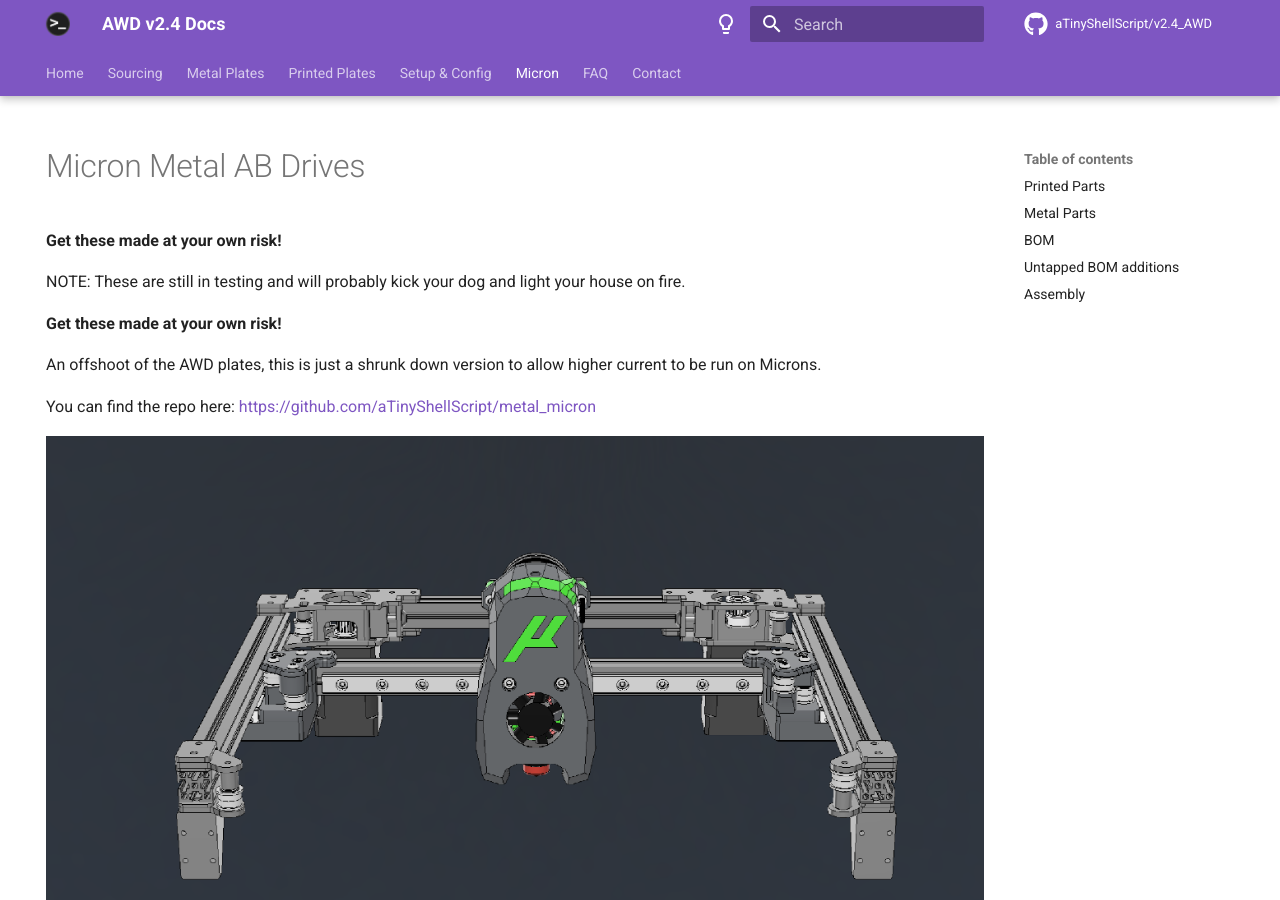
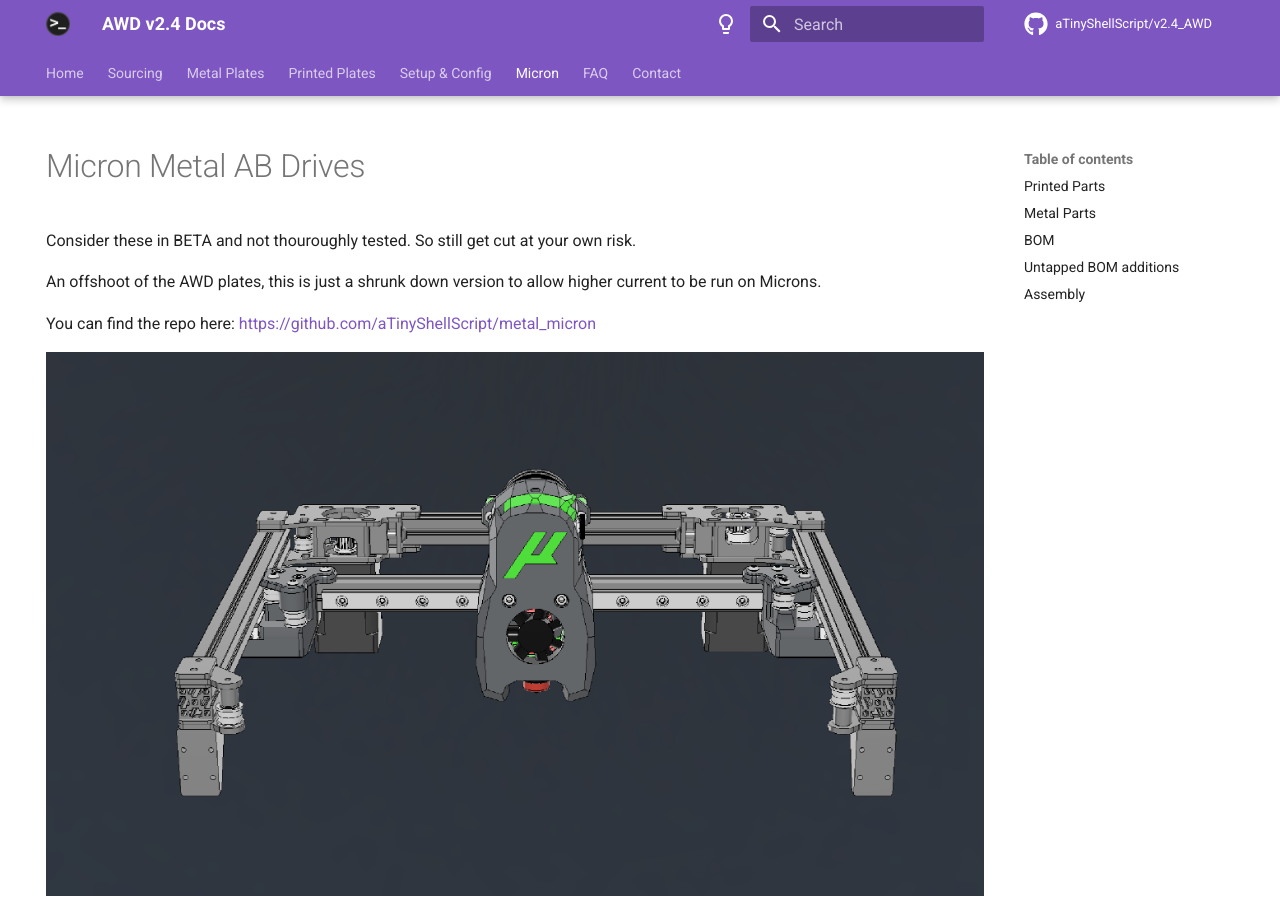
Before and after one commit to aTinyShellScript/awd_docs, an MkDocs documentation site: the page built from docs/micron.md, in a window 1280 px wide and 900 px high. Built offline with MkDocs 1.6.1 and Material for MkDocs 9.7.7, drawn with Linux system fonts in a browser that asks for light colours; comment, search, counter and statistics services are not loaded.

```diff
--- a/docs/micron.md
+++ b/docs/micron.md
@@ -4,11 +4,7 @@ hide:
 ---
 
 # Micron Metal AB Drives
-__Get these made at your own risk!__
-
-NOTE: These are still in testing and will probably kick your dog and light your house on fire.
-
-__Get these made at your own risk!__
+Consider these in BETA and not thouroughly tested. So still get cut at your own risk.
 
 An offshoot of the AWD plates, this is just a shrunk down version to allow higher current to be run on Microns.
 
```
Also changed, not shown: docs/sourcing.md (+1 -1 lines).
